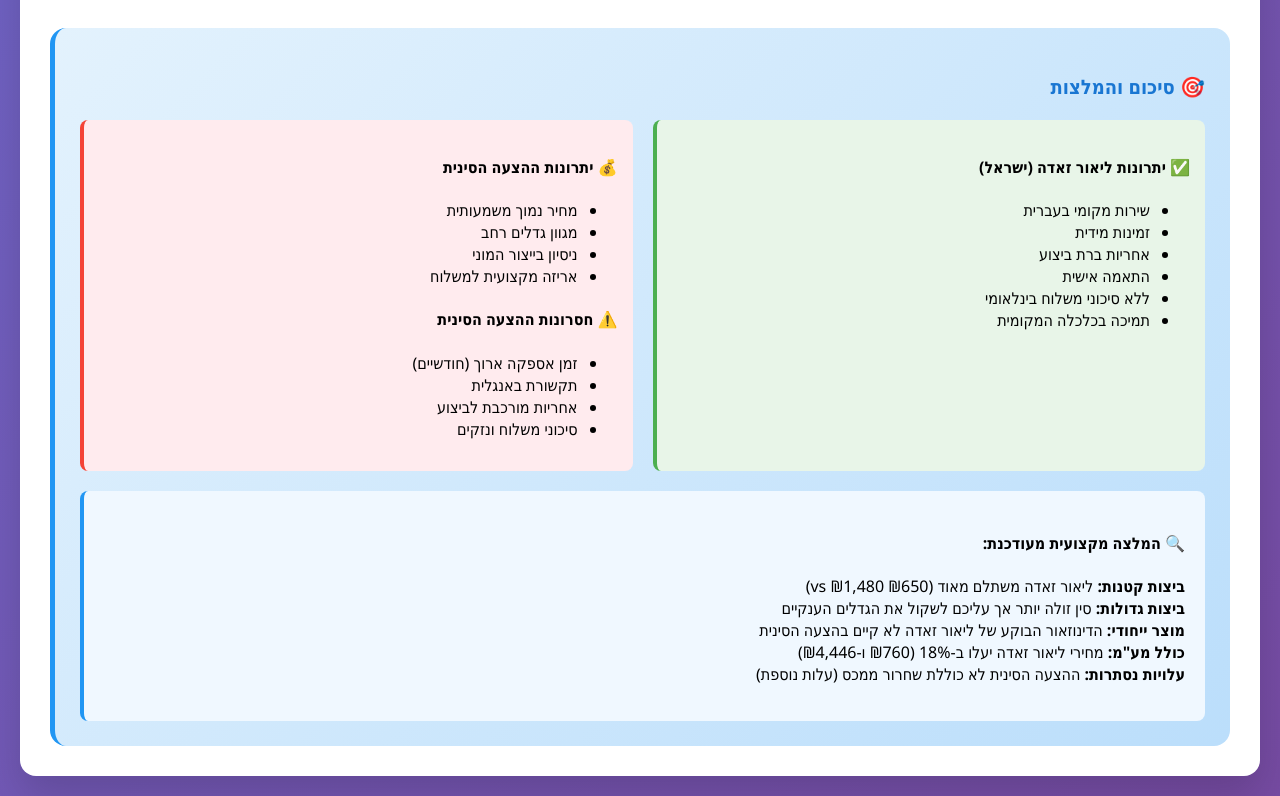
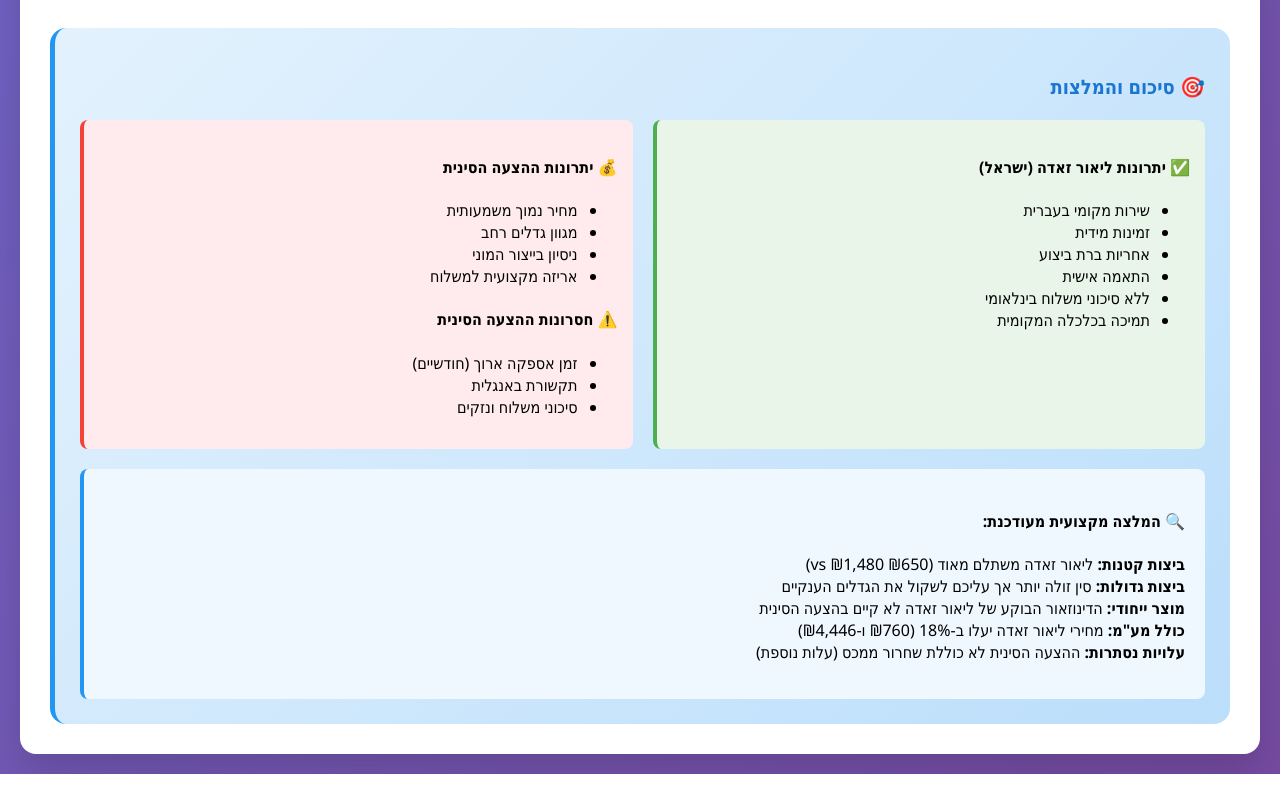
Before and after one commit to snirsnir/jurassic, a plain HTML site: page prices.html in a window 1280 px wide. Shown: the part 2737-3533 px from the top of the page. After the commit the page ends 3511 px from the top, so only its background shows below. Drawn offline with Linux system fonts and the light colour scheme.

Commit message:
Update prices.html

```diff
--- a/prices.html
+++ b/prices.html
@@ -530,7 +530,6 @@
                     <ul>
                         <li>זמן אספקה ארוך (חודשיים)</li>
                         <li>תקשורת באנגלית</li>
-                        <li>אחריות מורכבת לביצוע</li>
                         <li>סיכוני משלוח ונזקים</li>
 
                     </ul>
```
